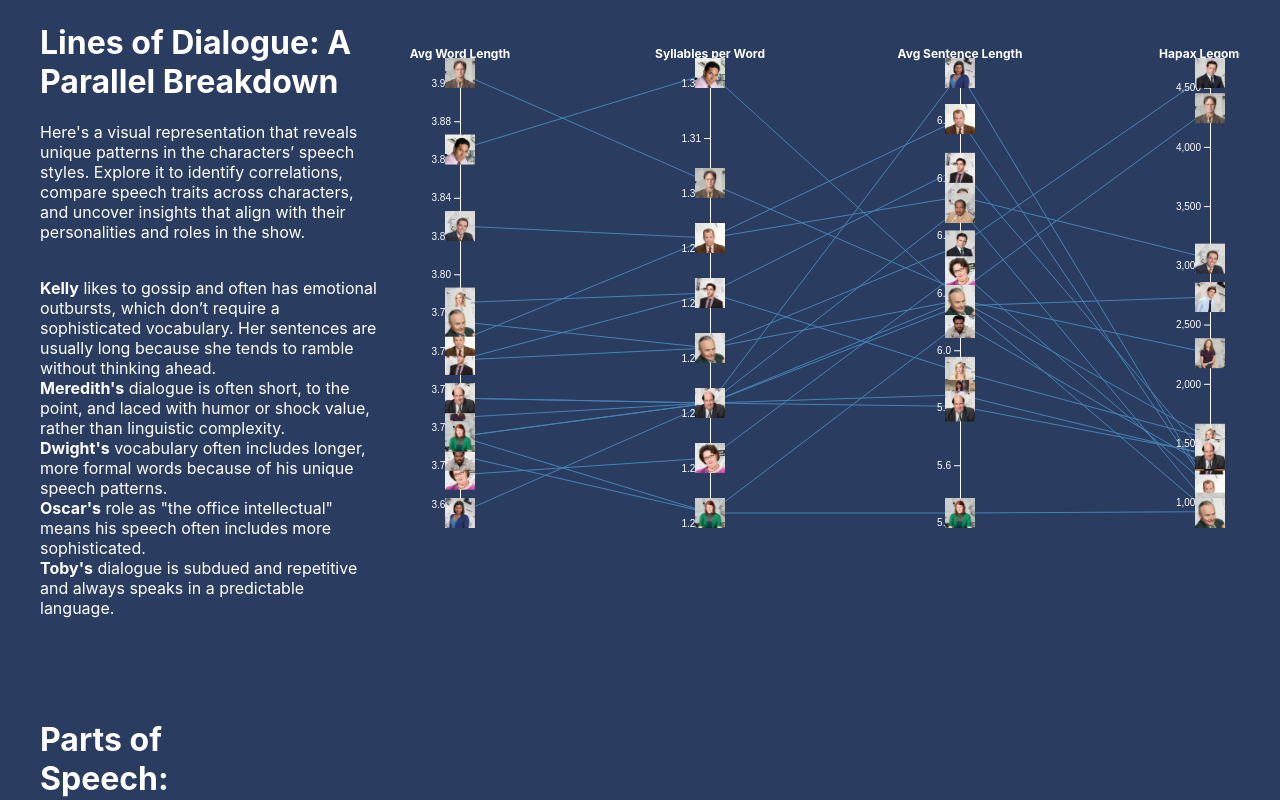
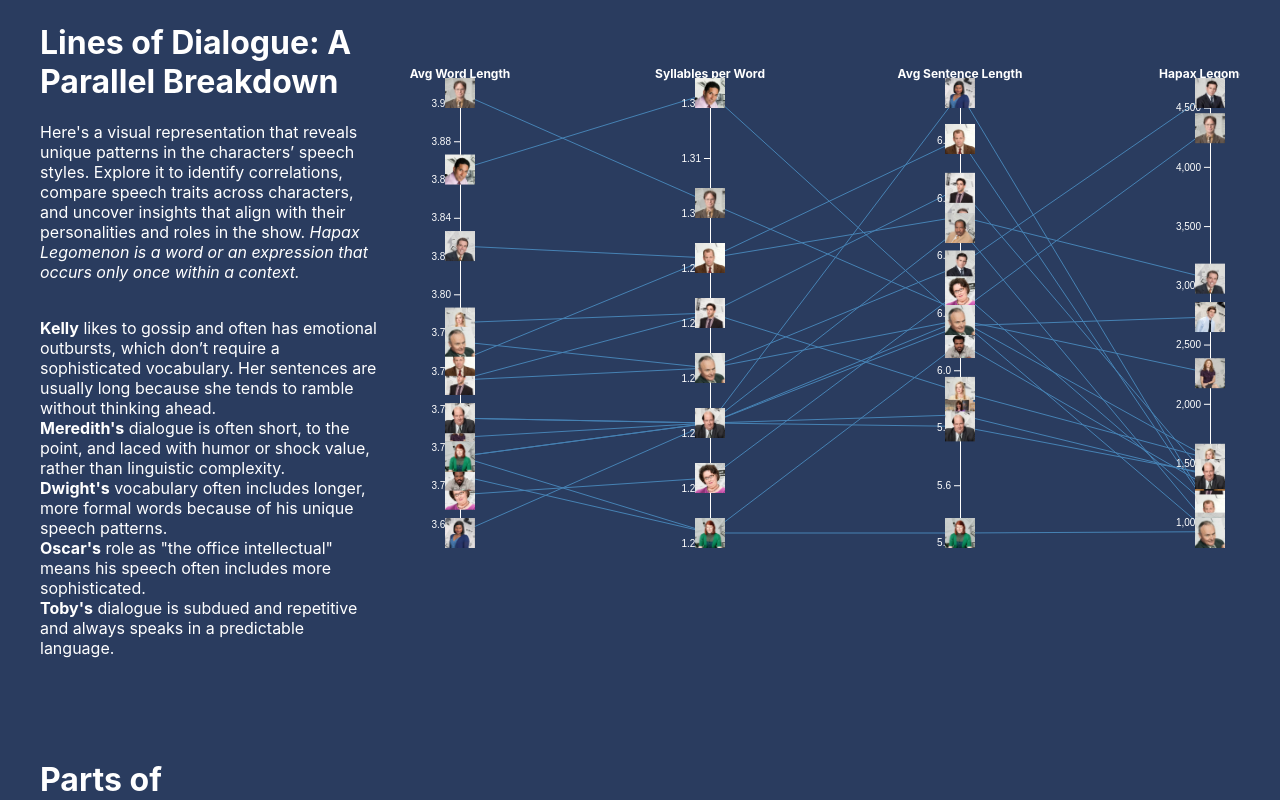
Before and after one commit to princessempel/DataVis-TheOffice, a React (Create React App) app in the folder dv-theoffice/: page / in a window 1280 px wide. Shown: the part 1400-2200 px from the top of the page. Built offline with nearby package versions, Linux system fonts and the light colour scheme.

Commit message:
changed img and add definition

```diff
--- a/dv-theoffice/src/App.js
+++ b/dv-theoffice/src/App.js
@@ -123,12 +123,12 @@ function App() {
           <img src={stressRelief} style={{ display: "block", margin: "0 auto" }} alt="Stress Relief Episode"></img>
         </div>
         <div className="insight-item" >
-        <h3>Why did the ratings decline towards the end?</h3>
+          <h3>Why did the ratings decline towards the end?</h3>
           <h4>Goodbye, Michael (Season 7, Episode 137)</h4>
           <p>
             Aside from the series finale, this episode has the highest ratings with a 9.8. For many fans, his farewell was not just the end of his character’s journey but also the end of the show’s original essence. It marked a significant turning point for <i>The Office</i> as Michael was the heart of the show, bringing a unique mix of humor, awkwardness, and heartfelt moments. His exit left a void that no subsequent character or storyline fully filled, fundamentally changing the dynamic of the series.
           </p>
-          <img src={declinedRatings} alt="Declined Ratings" style={{ display: "block", margin: "0 auto", marginTop: "45px" ,marginBottom: "45px"}}></img>
+          <img src={declinedRatings} alt="Declined Ratings" style={{ display: "block", margin: "0 auto", marginTop: "45px", marginBottom: "45px", height: "350px", width: "600px" }}></img>
         </div>
       </div>
       <div className="container">
@@ -182,7 +182,7 @@ function App() {
         <div className="insight-item" style={{ height: "150px" }}>
           <h3>Dwight Schrute</h3>
           <p>
-           Initial seasons highlight interactions mostly with Michael and Jim. His thickest edge with Michael indicates Michael’s complex mentorship of Dwight, oscillating between ridicule and affection. However, later seasons show growing mentions with Angela and Andy, reflecting his expanded leadership and personal storylines.
+            Initial seasons highlight interactions mostly with Michael and Jim. His thickest edge with Michael indicates Michael’s complex mentorship of Dwight, oscillating between ridicule and affection. However, later seasons show growing mentions with Angela and Andy, reflecting his expanded leadership and personal storylines.
           </p>
         </div>
       </div>
--- a/dv-theoffice/src/TextAnalysis.js
+++ b/dv-theoffice/src/TextAnalysis.js
@@ -19,8 +19,10 @@ const TextAnalysis = () => {
   return (
     <div className="container">
       <div className="text-analysis-insight">
-        <h1 style={{flex: 1}}>Lines of Dialogue: A Parallel Breakdown</h1>
-        <p >Here's a visual representation that reveals unique patterns in the characters’ speech styles. Explore it to identify correlations, compare speech traits across characters, and uncover insights that align with their personalities and roles in the show.</p><br></br>
+        <h1 style={{ flex: 1 }}>Lines of Dialogue: A Parallel Breakdown</h1>
+        <p >Here's a visual representation that reveals unique patterns in the characters’ speech styles.
+          Explore it to identify correlations, compare speech traits across characters, and uncover insights that align with their personalities and roles in the show.
+          <i> Hapax Legomenon is a word or an expression that occurs only once within a context.</i></p><br></br>
         <b>Kelly</b> likes to gossip and often has emotional outbursts, which don’t require a sophisticated vocabulary. Her sentences are usually long because she tends to ramble without thinking ahead.<br></br>
         <b>Meredith's</b> dialogue is often short, to the point, and laced with humor or shock value, rather than linguistic complexity.<br></br>
         <b>Dwight's</b> vocabulary often includes longer, more formal words because of his unique speech patterns.<br></br>
```
Also changed, not shown: dv-theoffice/src/InsightsImages/declinedRatings.png. Lines whose indentation alone changed are shown as unchanged.
